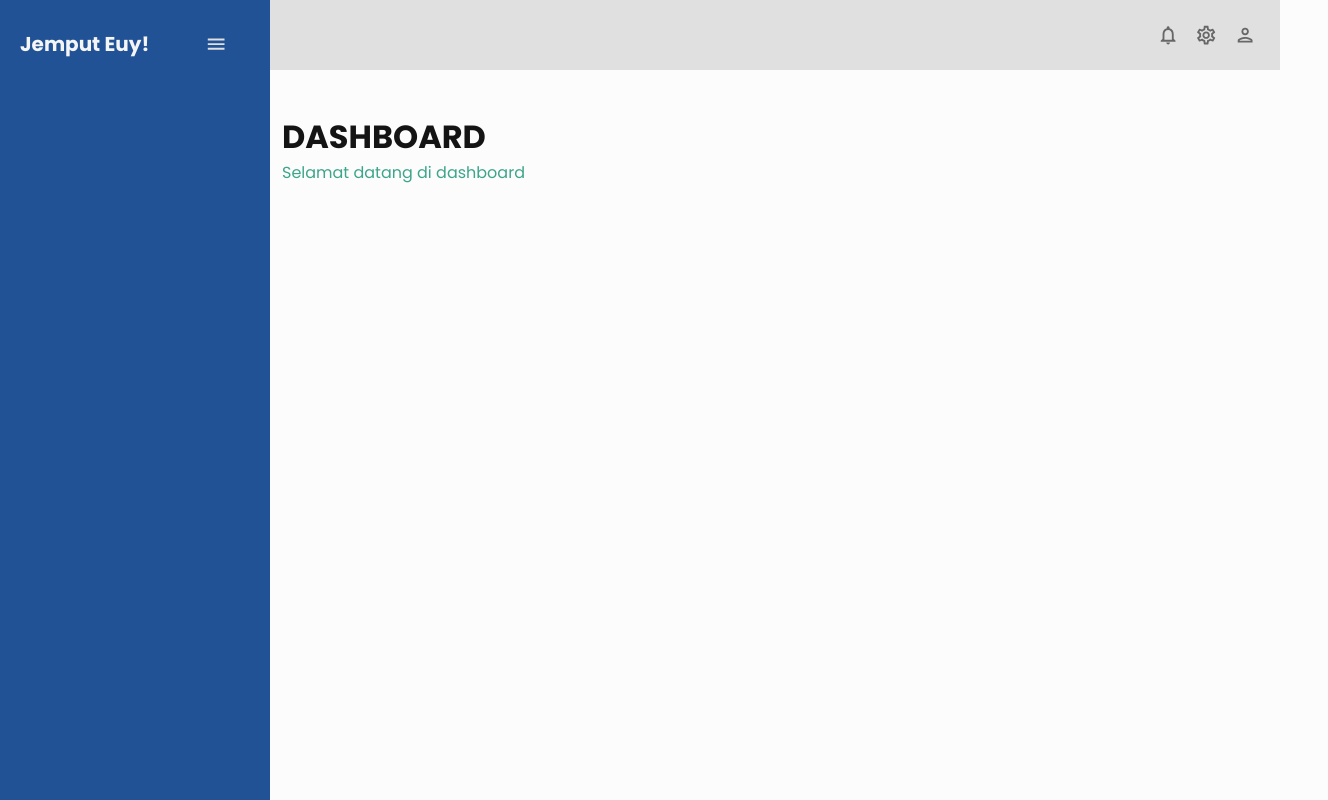
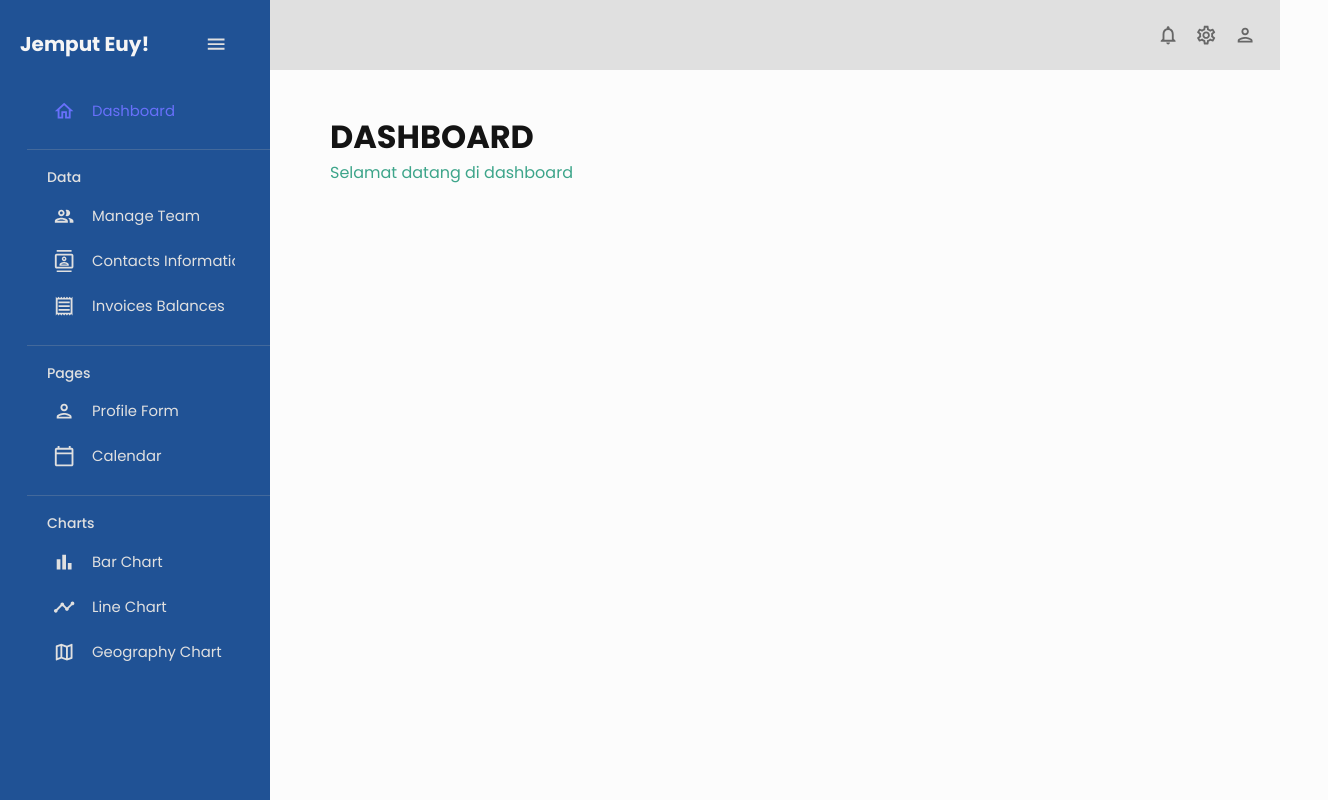
Before and after one commit to Oren289/jemput-euy, a React (Create React App) app in the folder client/: page /admin-dashboard in a window 1280 px wide. Shown: the whole page, 1328 px wide, since content can reach past the window. Built offline with nearby package versions, Linux system fonts and the light colour scheme; no server answers.

Commit message:
adding layanan api route

```diff
--- a/client/src/App.jsx
+++ b/client/src/App.jsx
@@ -17,6 +17,8 @@ import Layanan from "./routes/Layanan";
 import Lapor from "./routes/Lapor";
 import { UserContextProvider } from "./context/UserContext";
 import AdminDashboard from "./routes/AdminDashboard";
+import { LayananContextProvider } from "./context/LayananContext";
+import DaftarLayananPage from "./routes/DaftarLayananPage";
 
 function App() {
   const [theme, colorMode] = useMode();
@@ -62,6 +64,7 @@ function App() {
     <ColorModeContext.Provider value={colorMode}>
       <ThemeProvider theme={theme}>
         <CssBaseline>
+          <LayananContextProvider>
             <UserContextProvider>
               <div className='app'>
                 <Router>
@@ -74,11 +77,13 @@ function App() {
                     {/* <Route exact path='/' element={!isAuthenticated ? <HomePage /> : <Navigate to='/dashboard' />}></Route> */}
                     <Route exact path='/lapor' element={<Lapor isAuthenticated={isAuthenticated} setAuth={setAuth} logout={logout} />}></Route>
                     <Route exact path='/admin-dashboard' element={<AdminDashboard />}></Route>
+                    <Route exact path='/daftar-layanan' element={<DaftarLayananPage />}></Route>
                   </Routes>
                 </Router>
                 <ToastContainer autoClose={2000} />
               </div>
             </UserContextProvider>
+          </LayananContextProvider>
         </CssBaseline>
       </ThemeProvider>
     </ColorModeContext.Provider>
--- a/client/src/components/Navbar.jsx
+++ b/client/src/components/Navbar.jsx
@@ -8,7 +8,7 @@ const Navbar = ({ username, logout }) => {
 
     const token = localStorage.getItem("token");
 
-    if (token) {
+    if (username) {
       buttonGroup.classList.remove("d-none");
       dropdown.classList.remove("d-none");
       buttonGroup.classList.add("d-none");
@@ -25,9 +25,9 @@ const Navbar = ({ username, logout }) => {
 
   return (
     <div>
-      <nav className='navbar navbar-expand-lg bg-body-tertiary py-3 shadow'>
+      <nav className='navbar navbar-expand-lg bg-body-tertiary py-2 shadow'>
         <div className='container px-md-5'>
-          <a className='navbar-brand fw-bold fs-2 me-md-5' href='#'>
+          <a className='navbar-brand fw-bold fs-4 me-md-5' href='#'>
             Jemput Euy!
           </a>
           <button className='navbar-toggler' type='button' data-bs-toggle='collapse' data-bs-target='#navbarSupportedContent' aria-controls='navbarSupportedContent' aria-expanded='false' aria-label='Toggle navigation'>
--- a/client/src/components/SideBar.jsx
+++ b/client/src/components/SideBar.jsx
@@ -16,6 +16,25 @@ import TimelineOutlinedIcon from "@mui/icons-material/TimelineOutlined";
 import MenuOutlinedIcon from "@mui/icons-material/MenuOutlined";
 import MapOutlinedIcon from "@mui/icons-material/MapOutlined";
 import "react-pro-sidebar/dist/css/styles.css";
+
+const Item = ({ title, to, icon, selected, setSelected }) => {
+  const theme = useTheme();
+  const colors = tokens(theme.palette.mode);
+  return (
+    <MenuItem
+      active={selected === title}
+      style={{
+        color: colors.grey[900],
+        textDecoration: "none",
+      }}
+      onClick={() => setSelected(title)}
+      icon={icon}
+    >
+      <Typography>{title}</Typography>
+      <Link to={to} />
+    </MenuItem>
+  );
+};
 
 const SideBar = () => {
   const theme = useTheme();
@@ -58,6 +77,30 @@ const SideBar = () => {
               </Box>
             )}
           </MenuItem>
+          <Box paddingLeft={isCollapsed ? undefined : "10%"}>
+            <Item title='Dashboard' to='/admin-dashboard' icon={<HomeOutlinedIcon />} selected={selected} setSelected={setSelected} />
+            <hr />
+            <Typography variant='h6' color={colors.grey[900]} sx={{ m: "15px 0 5px 20px" }}>
+              Data
+            </Typography>
+            <Item title='Manage Team' to='/team' icon={<PeopleOutlinedIcon />} selected={selected} setSelected={setSelected} />
+            <Item title='Contacts Information' to='/contacts' icon={<ContactsOutlinedIcon />} selected={selected} setSelected={setSelected} />
+            <Item title='Invoices Balances' to='/invoices' icon={<ReceiptOutlinedIcon />} selected={selected} setSelected={setSelected} />
+            <hr />
+            <Typography variant='h6' color={colors.grey[900]} sx={{ m: "15px 0 5px 20px" }}>
+              Pages
+            </Typography>
+            <Item title='Profile Form' to='/form' icon={<PersonOutlinedIcon />} selected={selected} setSelected={setSelected} />
+            <Item title='Calendar' to='/calendar' icon={<CalendarTodayOutlinedIcon />} selected={selected} setSelected={setSelected} />
+            <hr />
+            <Typography variant='h6' color={colors.grey[900]} sx={{ m: "15px 0 5px 20px" }}>
+              Charts
+            </Typography>
+            <Item title='Bar Chart' to='/bar' icon={<BarChartOutlinedIcon />} selected={selected} setSelected={setSelected} />
+
+            <Item title='Line Chart' to='/line' icon={<TimelineOutlinedIcon />} selected={selected} setSelected={setSelected} />
+            <Item title='Geography Chart' to='/geography' icon={<MapOutlinedIcon />} selected={selected} setSelected={setSelected} />
+          </Box>
         </Menu>
       </ProSidebar>
     </Box>
--- /dev/null
+++ b/client/src/context/LayananContext.js
@@ -0,0 +1,23 @@
+import React, { createContext, useState } from "react";
+
+export const LayananContext = createContext();
+
+export const LayananContextProvider = (props) => {
+  const [layanan, setLayanan] = useState([]);
+
+  const getLayanan = async () => {
+    const response = await fetch("http://localhost:5000/layanan/", {
+      method: "GET",
+      headers: {
+        "Content-Type": "application/json",
+        token: localStorage.token,
+      },
+    });
+
+    const parseRes = await response.json();
+    setLayanan(parseRes.data);
+    console.log("done");
+  };
+
+  return <LayananContext.Provider value={{ layanan, setLayanan, getLayanan }}>{props.children}</LayananContext.Provider>;
+};
--- a/client/src/index.css
+++ b/client/src/index.css
@@ -3,7 +3,7 @@
 html,
 body,
 #root,
-.admin-dashboard,
+.admin-container,
 .app,
 .content {
   height: 100%;
@@ -43,7 +43,7 @@ code {
   background: #555;
 }
 
-.admin-dashboard {
+.admin-container {
   display: flex;
   position: relative;
 }
@@ -59,6 +59,7 @@ code {
 .form-control {
   border-color: rgb(203, 203, 203);
   padding: 0.6rem;
+  font-size: 1em;
 }
 
 .no-outline:focus {
--- a/client/src/routes/AdminDashboard.jsx
+++ b/client/src/routes/AdminDashboard.jsx
@@ -5,11 +5,11 @@ import Header from "../components/Header";
 
 const AdminDashboard = () => {
   return (
-    <div className='admin-dashboard'>
+    <div className='admin-container'>
       <SideBar></SideBar>
       <div className='content'>
         <TopBar></TopBar>
-        <div className='container mt-md-5'>
+        <div className='container mt-md-5 ms-md-5'>
           <Header title='DASHBOARD' subtitle='Selamat datang di dashboard' />
         </div>
       </div>
--- /dev/null
+++ b/client/src/routes/DaftarLayananPage.jsx
@@ -0,0 +1,53 @@
+import React, { useContext, useEffect, useState } from "react";
+import { Box, Typography, useTheme } from "@mui/material";
+import { DataGrid } from "@mui/x-data-grid";
+import { tokens } from "../theme";
+import { LayananContext } from "../context/LayananContext";
+import TopBar from "../components/TopBar";
+import SideBar from "../components/SideBar";
+import Header from "../components/Header";
+import AdminPanelSettingsOutlinedIcon from "@mui/icons-material/AdminPanelSettingsOutlined";
+import LockOpensOutlinedIcon from "@mui/icons-material/LockOpenOutlined";
+import SecurityOutlinedIcon from "@mui/icons-material/SecurityOutlined";
+
+const DaftarLayananPage = () => {
+  const theme = useTheme();
+  const colors = tokens(theme.palette.mode);
+
+  const { layanan, setLayanan } = useContext(LayananContext);
+
+  const getLayanan = async () => {
+    try {
+      const response = await fetch("http://localhost:5000/layanan/", {
+        method: "GET",
+        headers: {
+          "Content-Type": "application/json",
+          token: localStorage.token,
+        },
+      });
+
+      const parseRes = await response.json();
+      setLayanan(parseRes.data);
+    } catch (error) {
+      console.error(error.message);
+    }
+  };
+
+  useEffect(() => {
+    getLayanan();
+  }, []);
+
+  return (
+    <div className='admin-container'>
+      <SideBar></SideBar>
+      <div className='content'>
+        <TopBar></TopBar>
+        <div className='container mt-md-5'>
+          <Header title='DASHBOARD' subtitle='Selamat datang di dashboard' />
+        </div>
+      </div>
+    </div>
+  );
+};
+
+export default DaftarLayananPage;
```
Also changed, not shown: 1 other file (tests, documents, lock files or other folders). Lines whose indentation alone changed are shown as unchanged.
